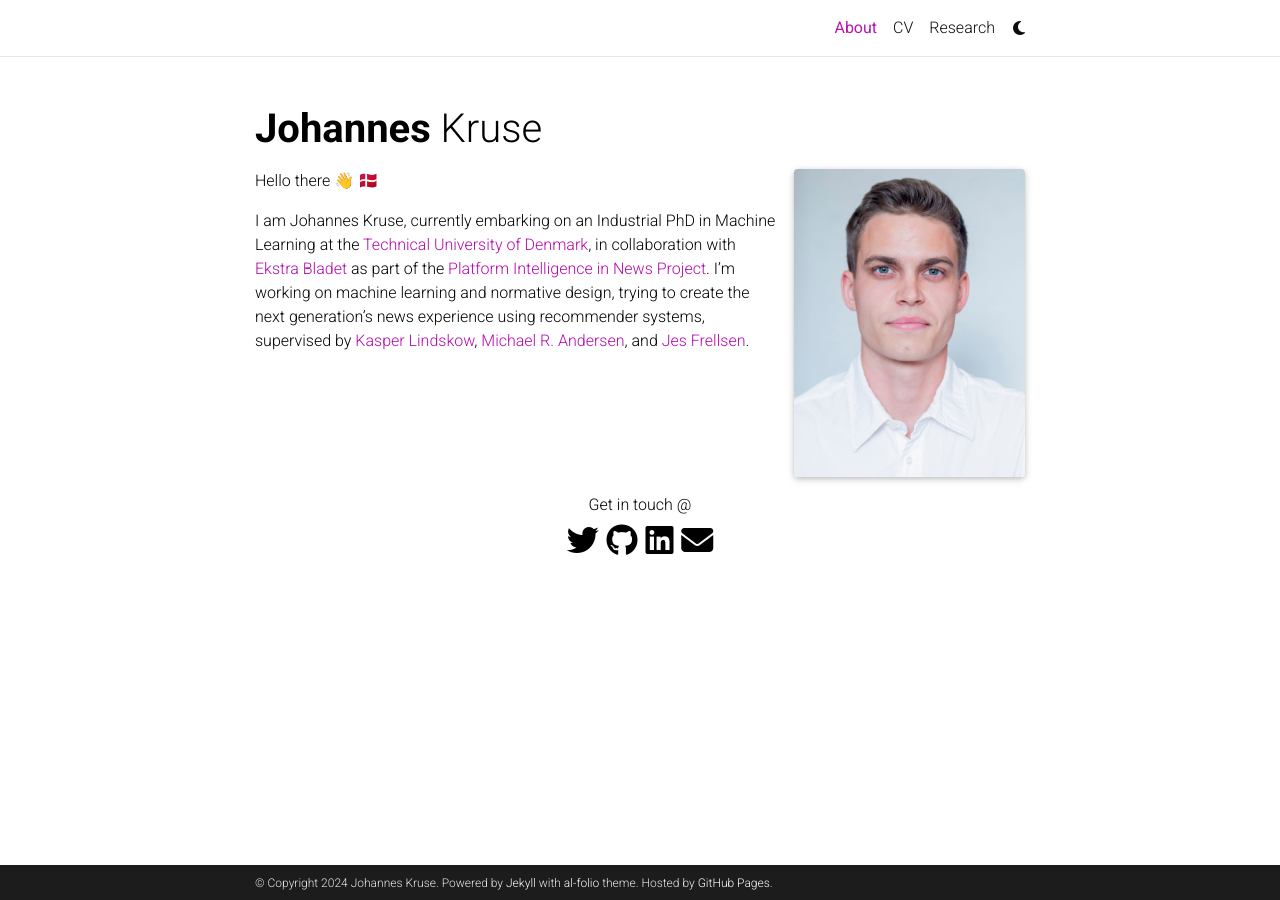
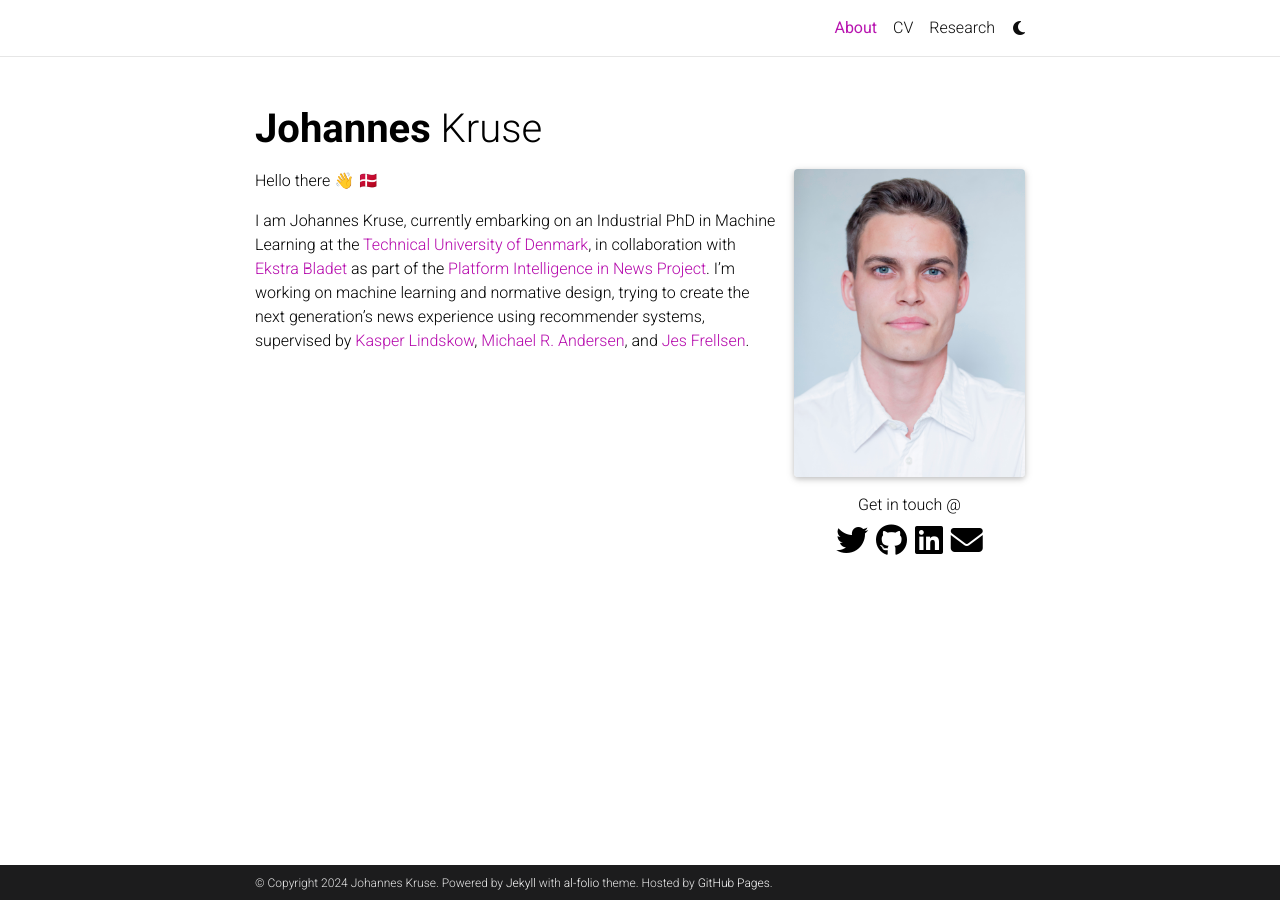
Before and after one commit to johanneskruse/johanneskruse.github.io, a Jekyll site: the page built from _pages/0_about.md, in a window 1280 px wide. Built offline with Jekyll 4.4.1, drawn with Linux system fonts in a browser that asks for light colours; full-size pictures stand in for the smaller copies a plugin makes; comment, search, counter and statistics services are not loaded; a style sheet for code colours, icons or effects is not loaded.

Commit message:
get in touch

```diff
--- a/_layouts/about.html
+++ b/_layouts/about.html
@@ -32,52 +32,52 @@ layout: default
       {% endif -%}
       <!--  -->
 
-      <!-- Address: -->
-      {%- if page.profile.address %}
-      <div class="address">
-        {{ page.profile.address }}
+      <!-- Social -->
+      {%- if page.social %}
+      <div class="social">
+
+        <div class="contact-note">
+          {{ site.contact_note }}
+        </div>
+
+        <div class="contact-icons">
+          {% include social.html %}
+        </div>
+
       </div>
       {%- endif %}
+      <!--  -->
 
     </div>
     {%- endif %}
+    <!--  -->
 
+    <!-- Content -->
     <div class="clearfix">
       {{ content }}
     </div>
+    <!--  -->
 
     <!-- News -->
     {% if page.news and site.announcements.enabled -%}
     <h2><a href="{{ '/news/' | relative_url }}" style="color: inherit;">news</a></h2>
     {%- include news.html limit=true %}
     {%- endif %}
+    <!--  -->
 
     <!-- Latest posts -->
     {% if page.latest_posts -%}
     <h2><a href="{{ '/blog/' | relative_url }}" style="color: inherit;">latest posts</a></h2>
     {%- include latest_posts.html %}
     {%- endif %}
+    <!--  -->
 
     <!-- Selected papers -->
     {% if page.selected_papers -%}
     <h2><a href="{{ '/publications/' | relative_url }}" style="color: inherit;">selected publications</a></h2>
     {%- include selected_papers.html %}
     {%- endif %}
-
-    <!-- Social -->
-    {%- if page.social %}
-    <div class="social">
-
-      <div class="contact-note">
-        {{ site.contact_note }}
-      </div>
-
-      <div class="contact-icons">
-        {% include social.html %}
-      </div>
-
-    </div>
-    {%- endif %}
+    <!--  -->
 
   </article>
 
```
Also changed, not shown: _pages/0_about.md (+0 -5 lines).
